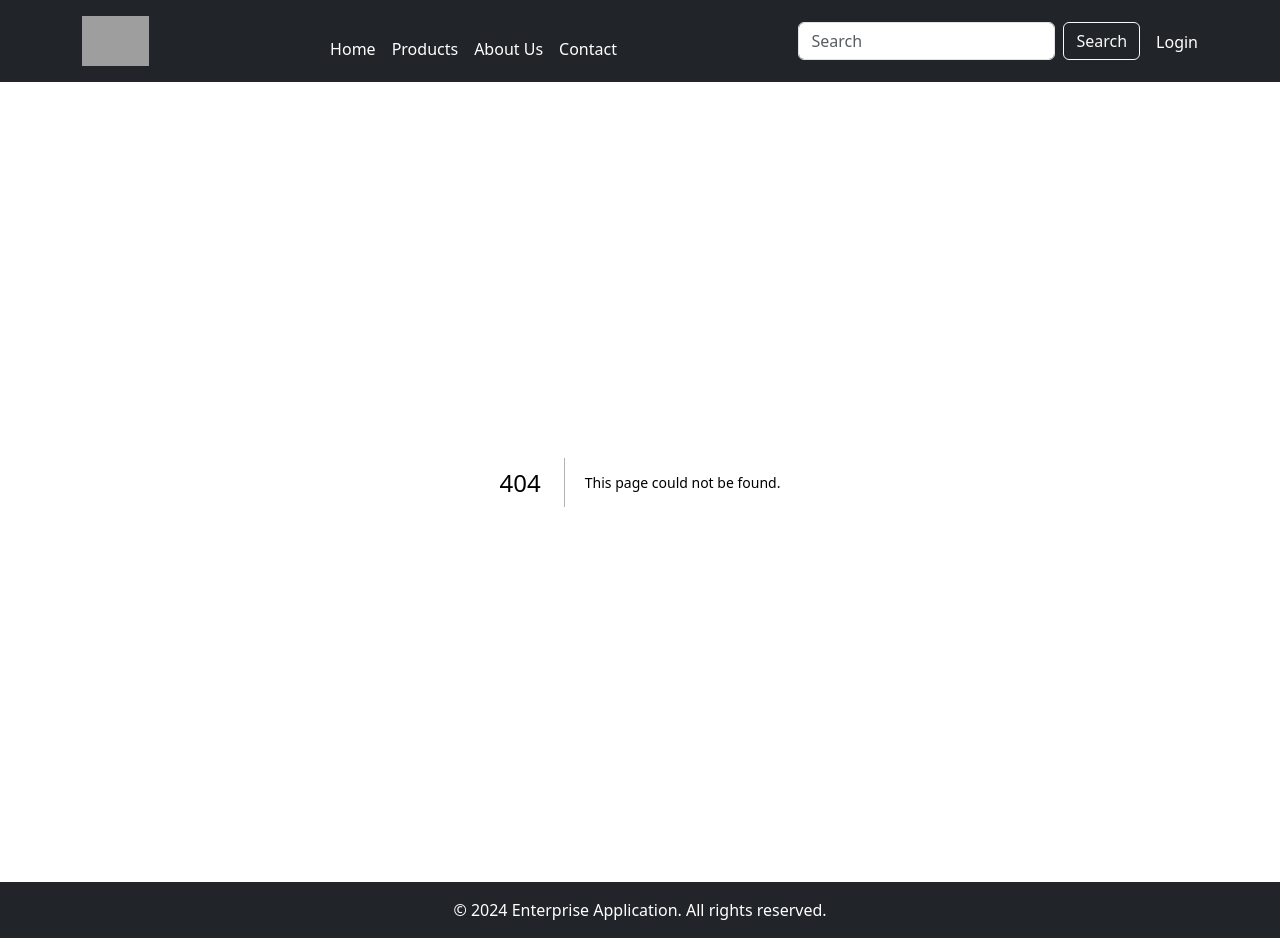
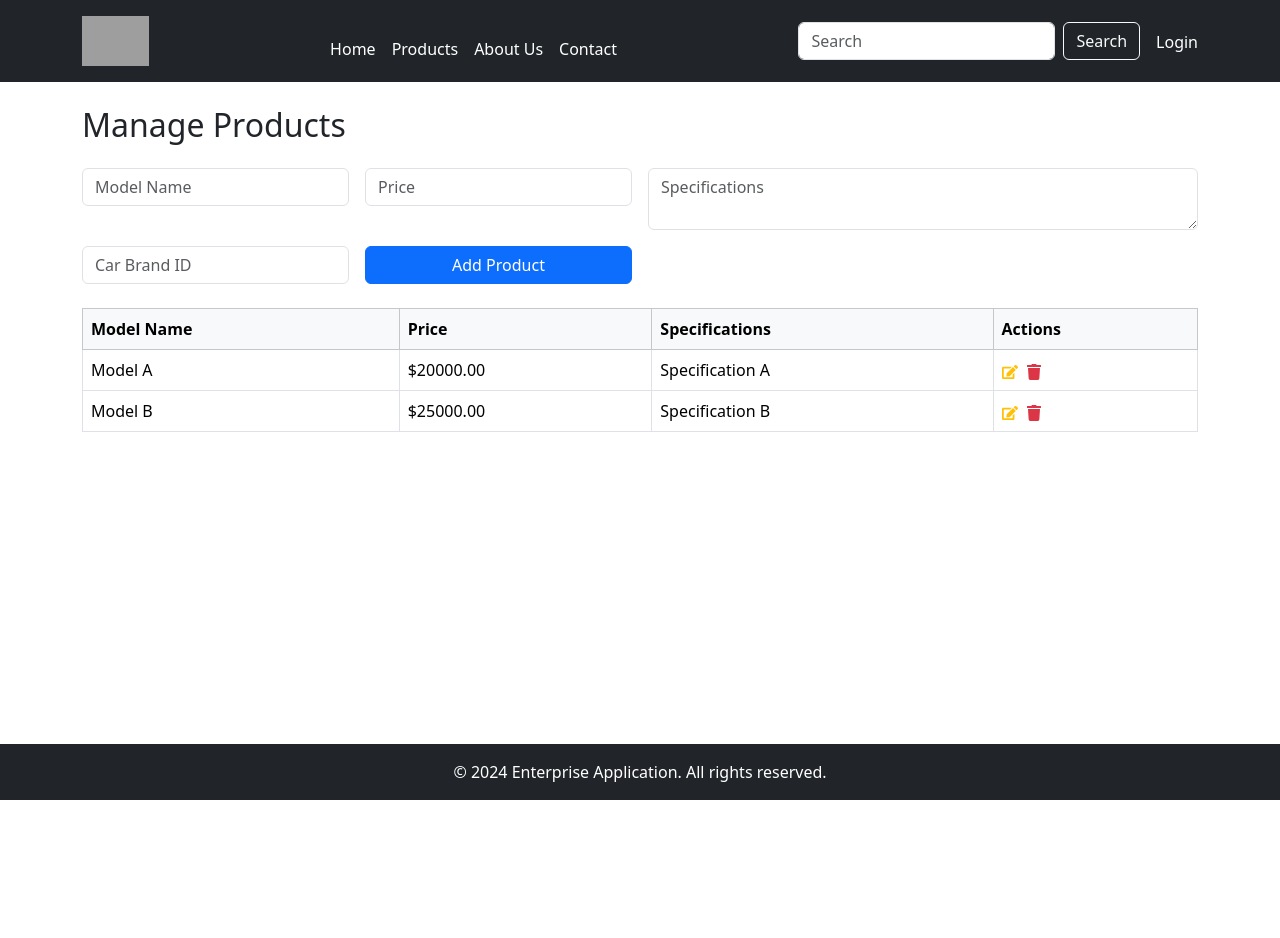
Before and after one commit to ShivaKrishna2266/car-specifications-system, a Next.js app: page /manageproducts in a window 1280 px wide. Before the commit this address had no page. After the commit the page ends 800 px from the top, so only its background shows below. Built offline with nearby package versions, Linux system fonts and the light colour scheme; grey boxes are pictures that could not be loaded.

Commit message:
added manage product page for admin

```diff
--- a/app/components/Navigation.tsx
+++ b/app/components/Navigation.tsx
@@ -34,7 +34,7 @@ export default function Navigation() {
       <a href="./contact_us" className="nav-link text-white me-3">Contact</a>
 
       {isLoggedIn && isAdmin && (
-        <a href="./manage-products" className="nav-link text-white">Manage Products</a>
+        <a href="./manageproducts" className="nav-link text-white">Manage Products</a>
       )}
     </nav>
   );
--- /dev/null
+++ b/app/manageproducts/page.tsx
@@ -0,0 +1,141 @@
+"use client";
+
+import React, { useEffect, useState } from 'react';
+import tokenService from '../tokenService'; // Adjust the import path as needed
+import { FaEdit, FaTrash } from 'react-icons/fa'; // For edit and delete icons
+import { fetchProducts, addProduct, deleteProduct } from '../mockApi'; // Adjust the import path as needed
+
+interface Product {
+    modelId: number;
+    modelName: string;
+    price: number;
+    specifications: string;
+    carBrandId: number;
+    createdBy: string;
+}
+
+export default function ManageProducts() {
+  const [products, setProducts] = useState<Product[]>([]);
+  const [form, setForm] = useState({
+    modelName: '',
+    price: '',
+    specifications: '',
+    carBrandId: '',
+    createdBy: tokenService.getUsername(), // Fetch username from tokenService
+  });
+
+  const handleChange = (e: React.ChangeEvent<HTMLInputElement | HTMLTextAreaElement>) => {
+    setForm({ ...form, [e.target.name]: e.target.value });
+  };
+
+  const handleSubmit = async (e: React.FormEvent) => {
+    e.preventDefault();
+    const newProduct = {
+      modelName: form.modelName,
+      price: Number(form.price),
+      specifications: form.specifications,
+      carBrandId: Number(form.carBrandId),
+      createdBy: tokenService.getUsername(), // Fetch username from tokenService
+    };
+
+    await addProduct(newProduct);
+    fetchProductsData(); // Refresh the product list after adding a new product
+    setForm({ modelName: '', price: '', specifications: '', carBrandId: '', createdBy: tokenService.getUsername() }); // Reset form
+  };
+
+  const handleDelete = async (id: number) => {
+    if (window.confirm("Are you sure you want to delete this product?")) {
+      await deleteProduct(id);
+      fetchProductsData(); // Refresh the product list after deletion
+    }
+  };
+
+  const fetchProductsData = async () => {
+    const data = await fetchProducts();
+    setProducts(data as Product[]);
+  };
+
+  useEffect(() => {
+    fetchProductsData();
+  }, []);
+
+  return (
+    <div className="container mt-4">
+      <h2 className="mb-4">Manage Products</h2>
+      <form onSubmit={handleSubmit} className="mb-4">
+        <div className="row g-3">
+          <div className="col-md-3">
+            <input
+              type="text"
+              name="modelName"
+              className="form-control"
+              value={form.modelName}
+              onChange={handleChange}
+              placeholder="Model Name"
+              required
+            />
+          </div>
+          <div className="col-md-3">
+            <input
+              type="number"
+              name="price"
+              className="form-control"
+              value={form.price}
+              onChange={handleChange}
+              placeholder="Price"
+              required
+            />
+          </div>
+          <div className="col-md-6">
+            <textarea
+              name="specifications"
+              className="form-control"
+              value={form.specifications}
+              onChange={handleChange}
+              placeholder="Specifications"
+              required
+            />
+          </div>
+          <div className="col-md-3">
+            <input
+              type="text"
+              name="carBrandId"
+              className="form-control"
+              value={form.carBrandId}
+              onChange={handleChange}
+              placeholder="Car Brand ID"
+              required
+            />
+          </div>
+          <div className="col-md-3">
+            <button type="submit" className="btn btn-primary w-100">Add Product</button>
+          </div>
+        </div>
+      </form>
+
+      <table className="table table-bordered">
+        <thead className="table-light">
+          <tr>
+            <th>Model Name</th>
+            <th>Price</th>
+            <th>Specifications</th>
+            <th>Actions</th>
+          </tr>
+        </thead>
+        <tbody>
+          {products.map(product => (
+            <tr key={product.modelId}>
+              <td>{product.modelName}</td>
+              <td>${product.price.toFixed(2)}</td>
+              <td>{product.specifications}</td>
+              <td>
+                <FaEdit className="text-warning me-2 action-icon" onClick={() => {/* Edit product logic */}} />
+                <FaTrash className="text-danger action-icon" onClick={() => handleDelete(product.modelId)} />
+              </td>
+            </tr>
+          ))}
+        </tbody>
+      </table>
+    </div>
+  );
+}
--- /dev/null
+++ b/app/mockApi.ts
@@ -0,0 +1,32 @@
+// mockApi.ts
+let mockProducts = [
+    { modelId: 1, modelName: "Model A", price: 20000, specifications: "Specification A", carBrandId: 1, createdBy: "admin" },
+    { modelId: 2, modelName: "Model B", price: 25000, specifications: "Specification B", carBrandId: 2, createdBy: "admin" },
+  ];
+
+  export const fetchProducts = async () => {
+    return new Promise((resolve) => {
+      setTimeout(() => {
+        resolve(mockProducts);
+      }, 1000); // Simulate network delay
+    });
+  };
+
+  export const addProduct = async (product) => {
+    return new Promise((resolve) => {
+      setTimeout(() => {
+        const newProduct = { ...product, modelId: mockProducts.length + 1 };
+        mockProducts.push(newProduct);
+        resolve(newProduct);
+      }, 1000); // Simulate network delay
+    });
+  };
+
+  export const deleteProduct = async (id) => {
+    return new Promise((resolve) => {
+      setTimeout(() => {
+        mockProducts = mockProducts.filter((product) => product.modelId !== id);
+        resolve();
+      }, 1000); // Simulate network delay
+    });
+  };
```
